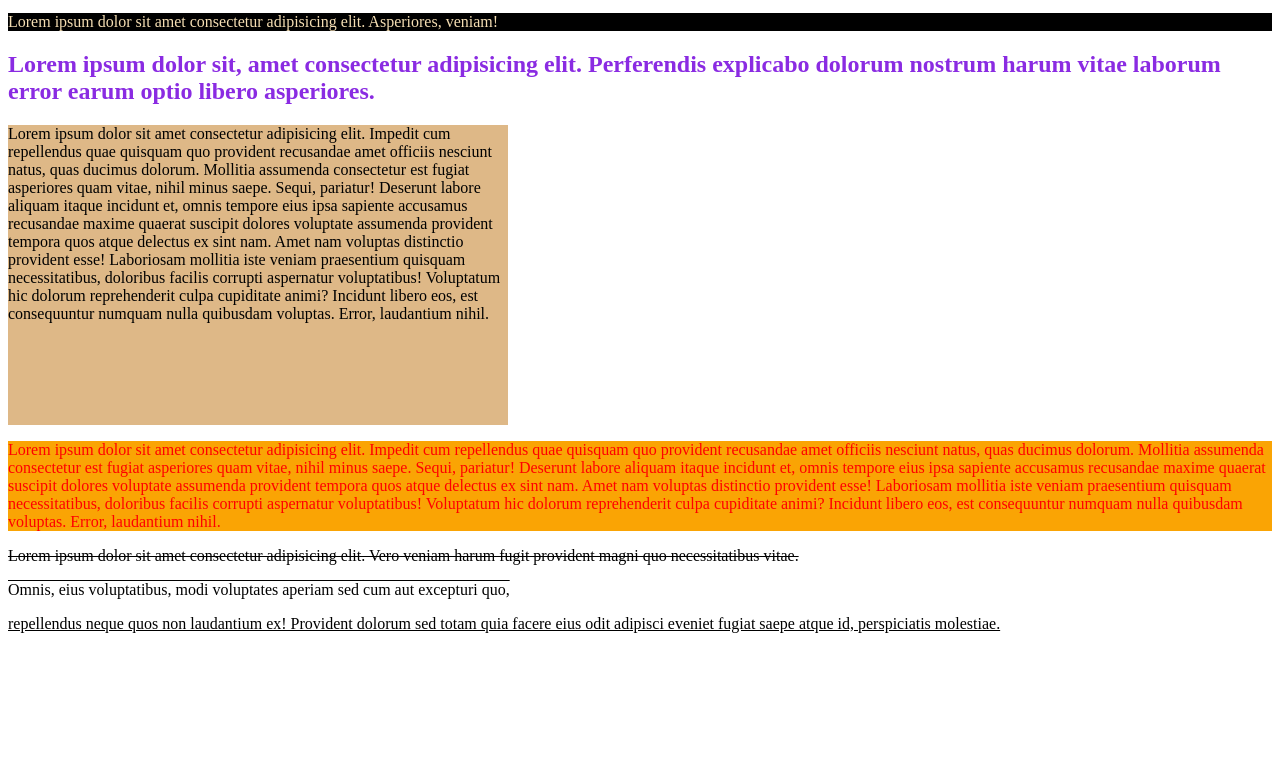
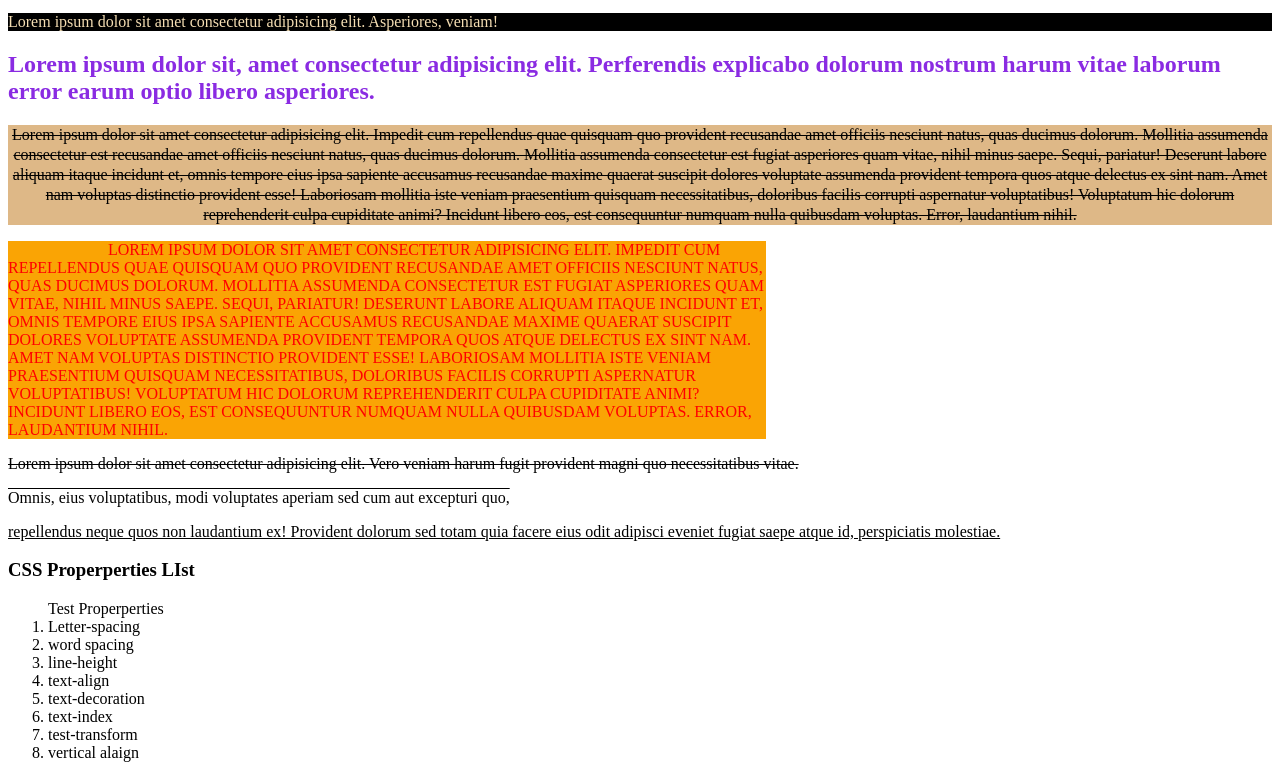
Before and after one commit to 25momin/06-web-repo, a plain HTML site: page index.html in a window 1280 px wide. Shown: the part 648-1426 px from the top of the page. Before the commit the page ends 1297 px from the top, so only its background shows below. Drawn offline with Linux system fonts and the light colour scheme.

Commit message:
css properties

```diff
--- a/CSS/style.css
+++ b/CSS/style.css
@@ -4,18 +4,26 @@ h1 {
 }
 
 .practice0001{
-                        width: 500px;
-                        height: 300px;
+
                         color: black;
                         background-color:burlywood;
+                        line-height: 20px;
+                        text-align: center;
+                        text-decoration: line-through;
+
 }
 
 .practice0002{
-                        width: 100%;
-                        height: 100%;
+                        width: 60%;
+                        height: 60%;
                         color: rgb(255, 0, 0);
                         background-color:rgb(250, 164, 4);
+                        text-indent: 100px;
+                        text-transform: uppercase;
+
 }
+
+
 
 .practice003{
 text-decoration: line-through;
@@ -27,4 +35,5 @@ text-decoration: line-through;
 
 .practice0032{
  text-decoration: underline;
+
                        }
--- a/index.html
+++ b/index.html
@@ -41,7 +41,7 @@
                     </style>
 
                     <div class="practice0001">
-                        <p>Lorem ipsum dolor sit amet consectetur adipisicing elit. Impedit cum repellendus quae quisquam quo provident recusandae amet officiis nesciunt natus, quas ducimus dolorum. Mollitia assumenda consectetur est fugiat asperiores quam vitae, nihil minus saepe. Sequi, pariatur! Deserunt labore aliquam itaque incidunt et, omnis tempore eius ipsa sapiente accusamus recusandae maxime quaerat suscipit dolores voluptate assumenda provident tempora quos atque delectus ex sint nam. Amet nam voluptas distinctio provident esse! Laboriosam mollitia iste veniam praesentium quisquam necessitatibus, doloribus facilis corrupti aspernatur voluptatibus! Voluptatum hic dolorum reprehenderit culpa cupiditate animi? Incidunt libero eos, est consequuntur numquam nulla quibusdam voluptas. Error, laudantium nihil.</p>
+                        <p>Lorem ipsum dolor sit amet consectetur adipisicing elit. Impedit cum repellendus quae quisquam quo provident recusandae amet officiis nesciunt natus, quas ducimus dolorum. Mollitia assumenda consectetur est recusandae amet officiis nesciunt natus, quas ducimus dolorum. Mollitia assumenda consectetur est fugiat asperiores quam vitae, nihil minus saepe. Sequi, pariatur! Deserunt labore aliquam itaque incidunt et, omnis tempore eius ipsa sapiente accusamus recusandae maxime quaerat suscipit dolores voluptate assumenda provident tempora quos atque delectus ex sint nam. Amet nam voluptas distinctio provident esse! Laboriosam mollitia iste veniam praesentium quisquam necessitatibus, doloribus facilis corrupti aspernatur voluptatibus! Voluptatum hic dolorum reprehenderit culpa cupiditate animi? Incidunt libero eos, est consequuntur numquam nulla quibusdam voluptas. Error, laudantium nihil.</p>
                     </div>
 
                     <div class="practice0002">
@@ -61,7 +61,17 @@
                         <p> repellendus neque quos non laudantium ex! Provident dolorum sed totam quia facere eius odit adipisci eveniet fugiat saepe atque id, perspiciatis molestiae.</p></div>
 
 
-
+     <h3>CSS Properperties LIst</h3>
+     <ol>Test Properperties
+        <li>Letter-spacing</li>
+        <li>word spacing</li>
+        <li>line-height</li>
+        <li>text-align</li>
+        <li>text-decoration</li>
+        <li>text-index</li>
+        <li>test-transform</li>
+        <li>vertical alaign</li>
+     </ol>
 
 
 
```
